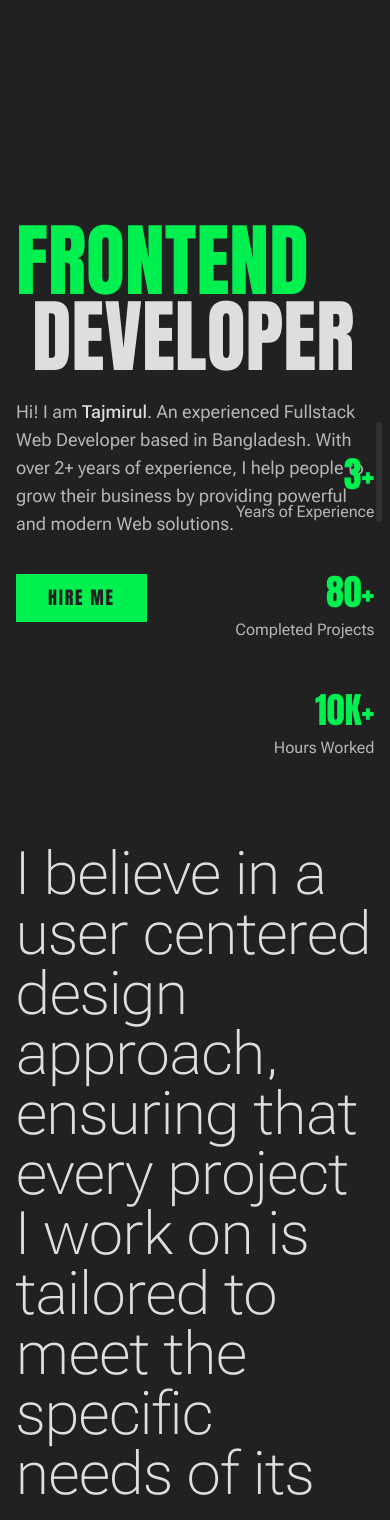
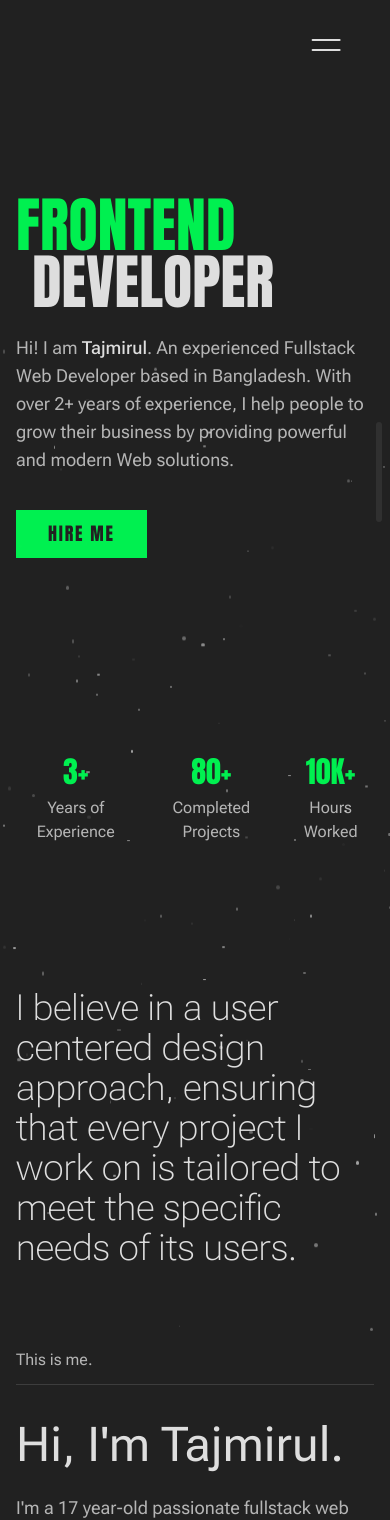
Before and after one commit to skyhawk000/M_Portfolio, a Next.js app: page / in a window 390 px wide. Shown: the top 1520 px of the page. Built offline with nearby package versions, Linux system fonts and the light colour scheme.

Commit message:
mobile responsive

```diff
--- a/app/layout.tsx
+++ b/app/layout.tsx
@@ -6,6 +6,8 @@ import 'lenis/dist/lenis.css';
 import './globals.css';
 import Footer from '@/components/Footer';
 import ScrollProgressIndicator from '@/components/ScrollProgressIndicator';
+import ParticleBackground from '@/components/ParticleBackground';
+import Navbar from '@/components/Navbar';
 
 const antonFont = Anton({
     weight: '400',
@@ -43,10 +45,12 @@ export default function RootLayout({
                         duration: 1.4,
                     }}
                 >
+                    <Navbar />
                     <main>{children}</main>
                     <Footer />
 
                     <ScrollProgressIndicator />
+                    <ParticleBackground />
                 </ReactLenis>
             </body>
         </html>
--- a/app/page.tsx
+++ b/app/page.tsx
@@ -103,10 +103,10 @@ export default function Home() {
     return (
         <>
             {/* start::banner */}
-            <section className="relative" id="banner">
-                <div className="container h-screen flex justify-between items-center ">
-                    <div className="max-w-[544px]">
-                        <h1 className="leading-[.95] text-[80px] font-anton">
+            <section className="relative max-md:pb-36" id="banner">
+                <div className="container h-screen min-h-[800px] flex justify-between items-center max-md:flex-col">
+                    <div className="max-md:grow max-md:flex flex-col justify-center items-start max-w-[544px]">
+                        <h1 className="leading-[.95] text-6xl sm:text-[80px] font-anton">
                             <span className="text-primary">FRONTEND</span>
                             <br /> <span className="ml-4">DEVELOPER</span>
                         </h1>
@@ -125,9 +125,9 @@ export default function Home() {
                         </Button>
                     </div>
 
-                    <div className="absolute bottom-[10%] right-[4%] flex flex-col gap-12 text-right">
+                    <div className="md:absolute bottom-[10%] right-[4%] flex md:flex-col gap-4 md:gap-8 text-center md:text-right">
                         <div className="">
-                            <h5 className="text-4xl font-anton text-primary mb-1.5">
+                            <h5 className="text-3xl sm:text-4xl font-anton text-primary mb-1.5">
                                 3+
                             </h5>
                             <p className="text-muted-foreground">
@@ -135,7 +135,7 @@ export default function Home() {
                             </p>
                         </div>
                         <div className="">
-                            <h5 className="text-4xl font-anton text-primary mb-1.5">
+                            <h5 className="text-3xl sm:text-4xl font-anton text-primary mb-1.5">
                                 80+
                             </h5>
                             <p className="text-muted-foreground">
@@ -143,7 +143,7 @@ export default function Home() {
                             </p>
                         </div>
                         <div className="">
-                            <h5 className="text-4xl font-anton text-primary mb-1.5">
+                            <h5 className="text-3xl sm:text-4xl font-anton text-primary mb-1.5">
                                 10K+
                             </h5>
                             <p className="text-muted-foreground">
@@ -157,7 +157,7 @@ export default function Home() {
 
             <section className="pb-section" id="about-me">
                 <div className="container">
-                    <h2 className="text-6xl font-thin mb-20">
+                    <h2 className="text-4xl md:text-6xl font-thin mb-20">
                         I believe in a user centered design approach, ensuring
                         that every project I work on is tailored to meet the
                         specific needs of its users.
@@ -167,11 +167,11 @@ export default function Home() {
                         This is me.
                     </p>
 
-                    <div className="grid grid-cols-12 mt-9">
-                        <div className="col-span-5">
+                    <div className="grid md:grid-cols-12 mt-9">
+                        <div className="md:col-span-5">
                             <p className="text-5xl">Hi, I&apos;m Tajmirul.</p>
                         </div>
-                        <div className="col-span-7">
+                        <div className="md:col-span-7">
                             <div className="text-lg text-muted-foreground max-w-[450px]">
                                 <p>
                                     I&apos;m a 17 year-old passionate fullstack
@@ -200,13 +200,13 @@ export default function Home() {
 
                     <div className="space-y-20">
                         {Object.entries(MY_STACK).map(([key, value]) => (
-                            <div className="grid grid-cols-12" key={key}>
-                                <div className="col-span-5">
+                            <div className="grid sm:grid-cols-12" key={key}>
+                                <div className="sm:col-span-5">
                                     <p className="text-5xl font-anton leading-none text-muted-foreground uppercase">
                                         {key}
                                     </p>
                                 </div>
-                                <div className="col-span-7 flex gap-x-11 gap-y-9 flex-wrap">
+                                <div className="sm:col-span-7 flex gap-x-11 gap-y-9 flex-wrap">
                                     {value.map((item) => (
                                         <div
                                             className="flex gap-3.5 items-center leading-none"
--- a/components/Footer.tsx
+++ b/components/Footer.tsx
@@ -2,12 +2,12 @@ import React from 'react';
 
 const Footer = () => {
     return (
-        <footer className="text-center pb-5">
+        <footer className="text-center pb-5" id="contact">
             <div className="container">
                 <p className="text-lg">Have a project in mind?</p>
                 <a
                     href="mailto:tasmirolislam@gmail.com"
-                    className="text-4xl font-anton inline-block mt-5 mb-10 hover:underline"
+                    className="text-3xl sm:text-4xl font-anton inline-block mt-5 mb-10 hover:underline"
                 >
                     tasmirolislam@gmail.com
                 </a>
--- /dev/null
+++ b/components/ParticleBackground.tsx
@@ -0,0 +1,44 @@
+'use client';
+import gsap from 'gsap';
+import { useEffect, useRef } from 'react';
+
+const ParticleBackground = () => {
+    const particlesRef = useRef<HTMLDivElement[]>([]);
+
+    useEffect(() => {
+        particlesRef.current.forEach((particle) => {
+            gsap.set(particle, {
+                width: Math.random() * 3 + 1,
+                height: Math.random() * 3 + 1,
+                opacity: Math.random(),
+                left: Math.random() * window.innerWidth,
+                top: Math.random() * (window.innerHeight + 1),
+            });
+
+            gsap.to(particle, {
+                y: window.innerHeight,
+                duration: Math.random() * 10 + 10,
+                opacity: 0,
+                repeat: -1,
+                ease: 'none',
+                // yoyo: true,
+            });
+        });
+    }, []);
+
+    return (
+        <div className="fixed inset-0 z-0 pointer-events-none">
+            {[...Array(100)].map((_, i) => (
+                <div
+                    key={i}
+                    ref={(el) => {
+                        particlesRef.current.push(el!);
+                    }}
+                    className="absolute rounded-full bg-white"
+                />
+            ))}
+        </div>
+    );
+};
+
+export default ParticleBackground;
--- a/components/ScrollProgressIndicator.tsx
+++ b/components/ScrollProgressIndicator.tsx
@@ -16,14 +16,16 @@ const ScrollProgressIndicator = () => {
             }
         };
 
+        handleScroll();
+
         window.addEventListener('scroll', handleScroll);
         return () => window.removeEventListener('scroll', handleScroll);
-    });
+    }, []);
 
     return (
         <div className="fixed top-1/2 right-[2%] w-1.5 h-[100px] rounded-full bg-background-light">
             <div
-                className="w-full h-1/2 bg-primary rounded-full"
+                className="w-full bg-primary rounded-full"
                 ref={scrollBarRef}
             ></div>
         </div>
--- a/tailwind.config.ts
+++ b/tailwind.config.ts
@@ -78,6 +78,9 @@ export default {
             transitionDuration: {
                 '7000': '7s',
             },
+            screens: {
+                xs: '420px',
+            },
         },
     },
     plugins: [tailwindAnimate],
```
Also changed, not shown: app/_components/Projects.tsx (+47 -9 lines).
